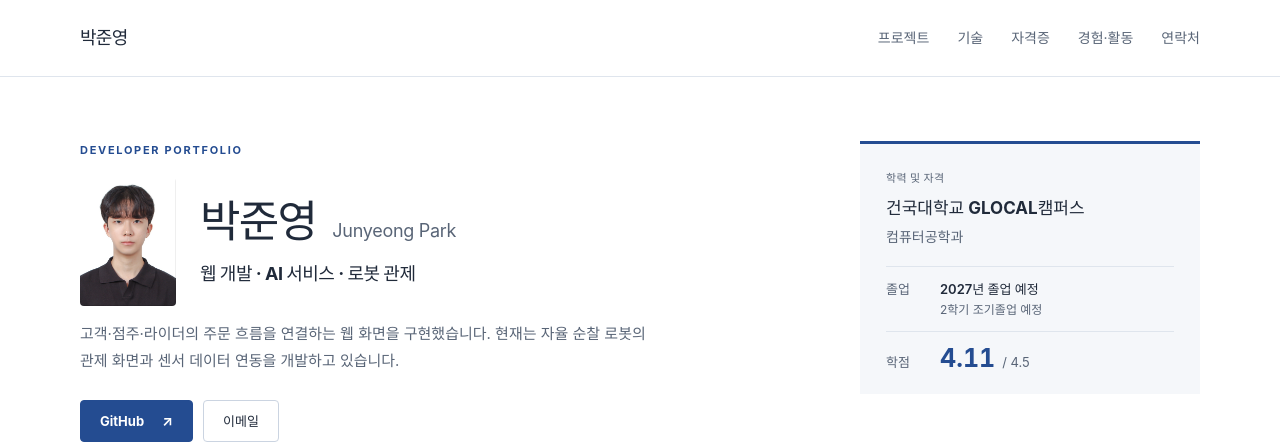
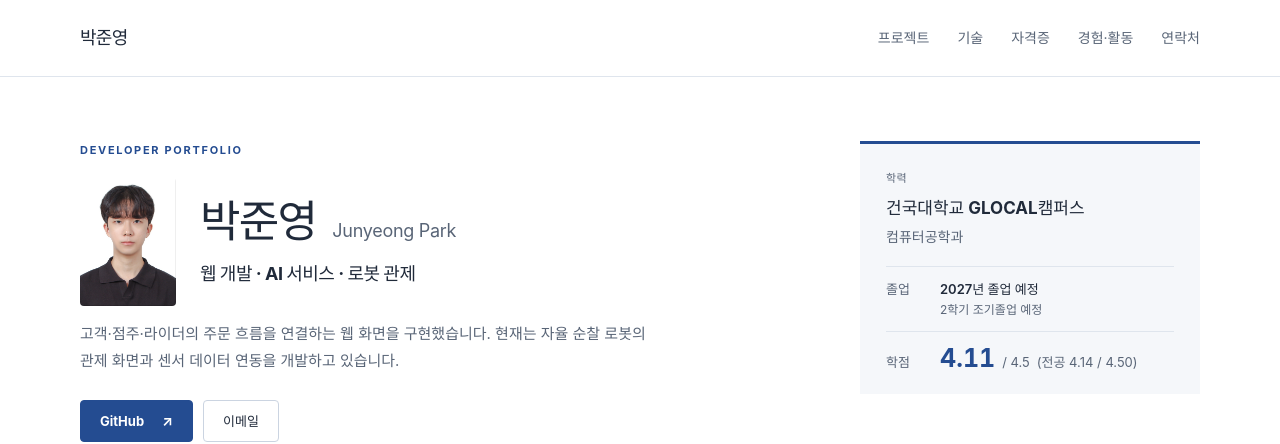
Before and after one commit to Parkjunyeong417/Parkjunyeong417.github.io, a React (Vite) app: page / in a window 1280 px wide. Shown: the top 444 px of the page. Built offline with nearby package versions, Linux system fonts and the light colour scheme.

Commit message:
fix: 프로필 요약 섹션 학점 세부화

```diff
--- a/src/App.jsx
+++ b/src/App.jsx
@@ -294,8 +294,8 @@ export default function App() {
                 </div>
               </div>
 
-              <aside className="profile-summary" aria-label="학력 및 자격 요약">
-                <p className="summary-caption">학력 및 자격</p>
+              <aside className="profile-summary" aria-label="학력 요약">
+                <p className="summary-caption">학력</p>
                 <h2>{profile.school}</h2>
                 <p className="major">{profile.major}</p>
                 <dl>
@@ -311,6 +311,9 @@ export default function App() {
                     <dd className="gpa">
                       <strong>{profile.gpa}</strong>
                       <span>/ {profile.gpaScale}</span>
+                      <span>
+                        (전공 {profile.majorGpa} / {profile.majorGpaScale})
+                      </span>
                     </dd>
                   </div>
                 </dl>
--- a/src/data.js
+++ b/src/data.js
@@ -14,6 +14,8 @@ export const profile = {
   graduationNote: "2학기 조기졸업 예정",
   gpa: "4.11",
   gpaScale: "4.5",
+  majorGpa: "4.14",
+  majorGpaScale: "4.50",
   email: "prakjun417@gmail.com",
   github: "https://github.com/Parkjunyeong417",
   // 취득을 가정한 요청을 반영했습니다. 실제 취득 확인 후 공개하세요.
```
